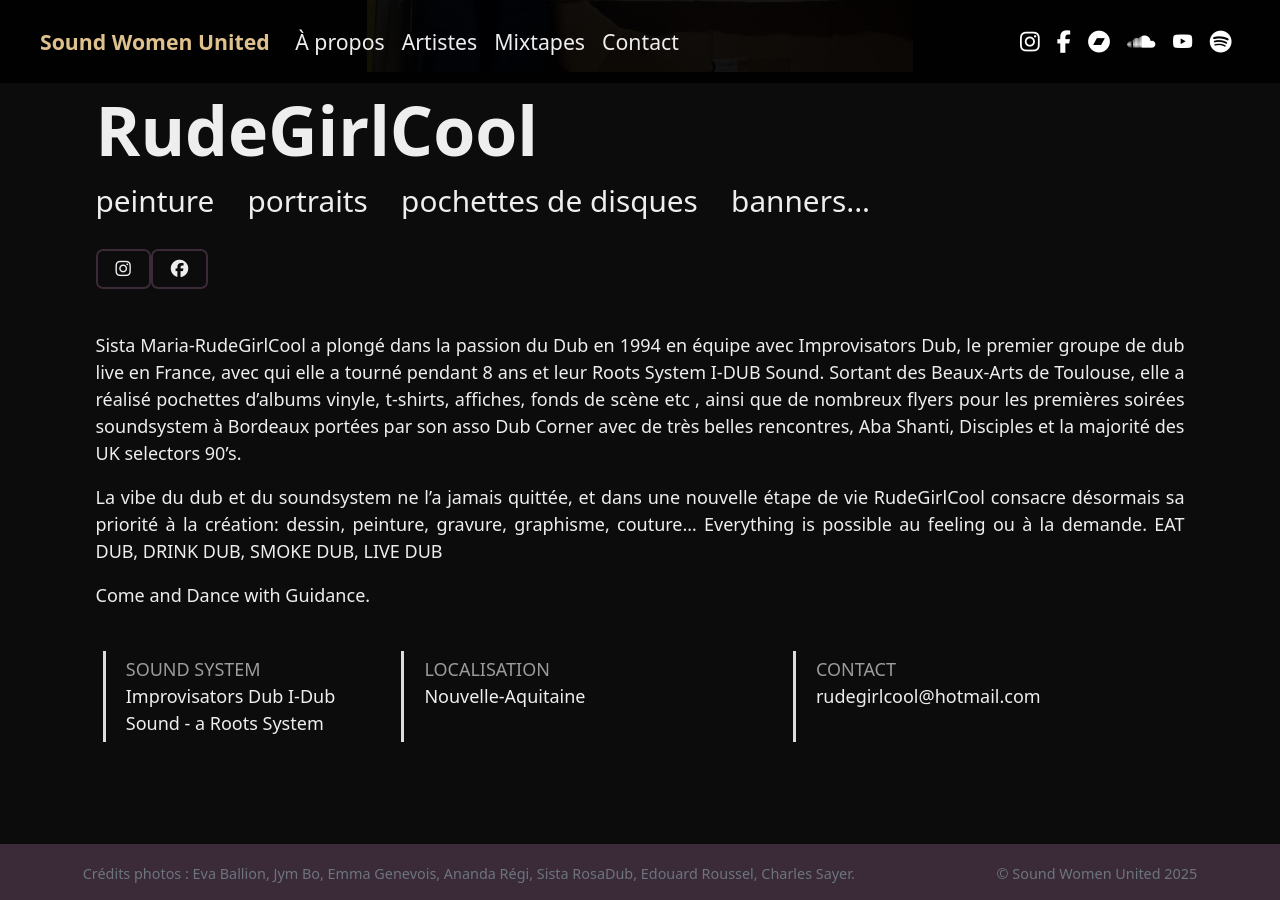
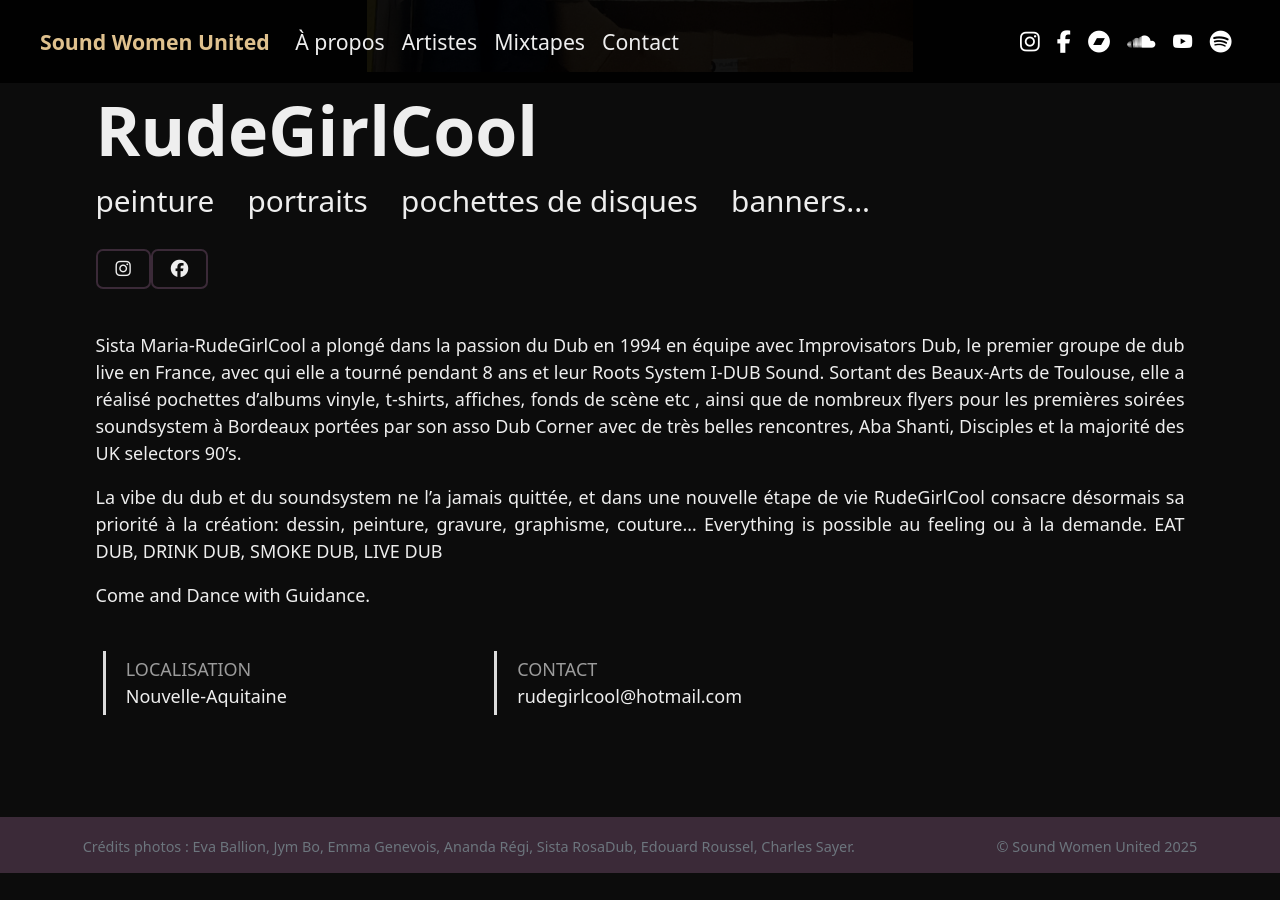
Before and after one commit to sabord/swu, a Jekyll site: the page built from docs/_artists/RudeGirlCool.md, in a window 1280 px wide and 900 px high, scrolled down 551 px. Built offline with Jekyll 4.4.1, drawn with Linux system fonts in a browser that asks for light colours; after the commit the page ends 1424 px from its top, so only the background shows below that.

Commit message:
mod RudeGirlCool

```diff
--- a/docs/_artists/RudeGirl_Cool.md
+++ b/docs/_artists/RudeGirlCool.md
@@ -3,7 +3,7 @@ layout: artist
 modal-id: 38
 name: RudeGirlCool
 directory: 38_RudeGirlCool
-sound-system: Improvisators Dub I-Dub Sound - a Roots System
+sound-system:
 tags:
   - créatrice visuelle
 skills:
```
